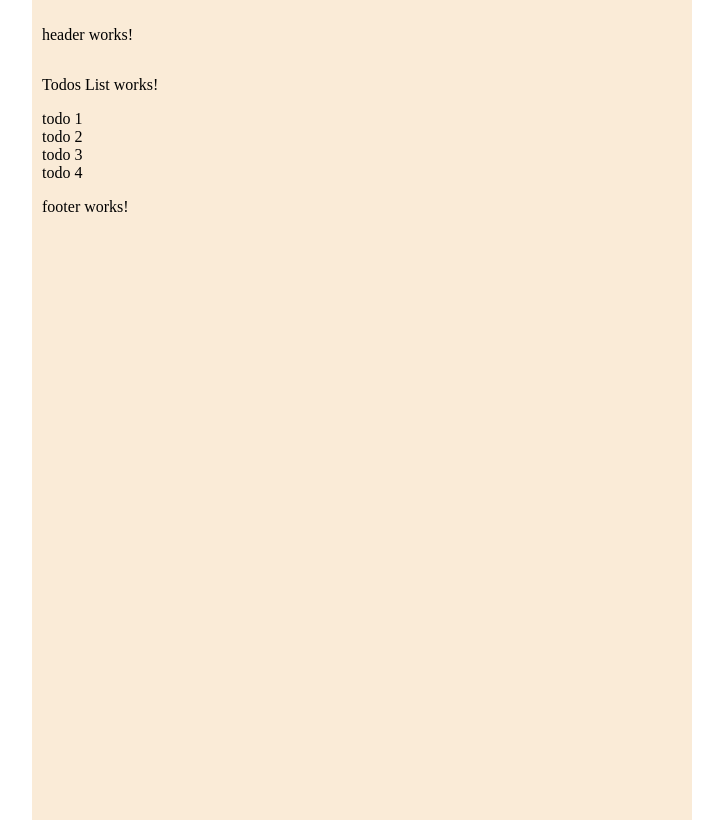
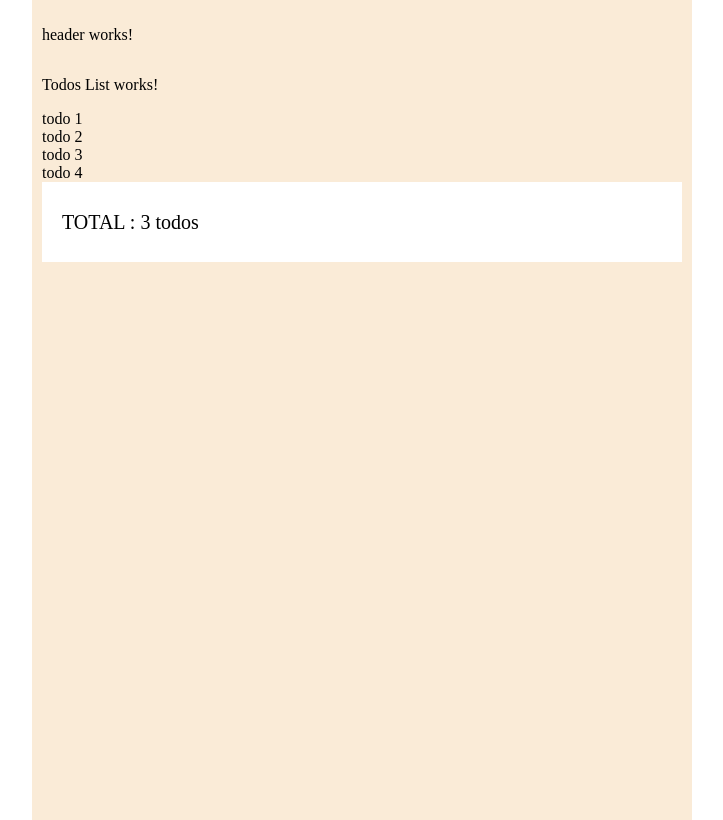
Before and after one commit to arfaouislim/angular-todolist-, an Angular app: page / in a window 1280 px wide. Shown: the whole page, without its empty margins (278-1001 px from the left). Built offline with nearby package versions, Linux system fonts and the light colour scheme.

Commit message:
modified the footer

```diff
--- a/src/app/components/footer/footer.component.html
+++ b/src/app/components/footer/footer.component.html
@@ -1,3 +1,3 @@
 <footer>
-  <p>footer works!</p>
+  <span> TOTAL : 3 todos</span>
 </footer>
--- a/src/app/components/footer/footer.component.scss
+++ b/src/app/components/footer/footer.component.scss
@@ -1,4 +1,10 @@
 footer{
   display: flex;
-
+  flex-direction: row;
+  justify-content: flex-start;
+  align-items: center;
+  font-size: 20px;
+  height: 80px;
+  padding: 0 20px;
+  background-color: #ffffff;
 }
```
